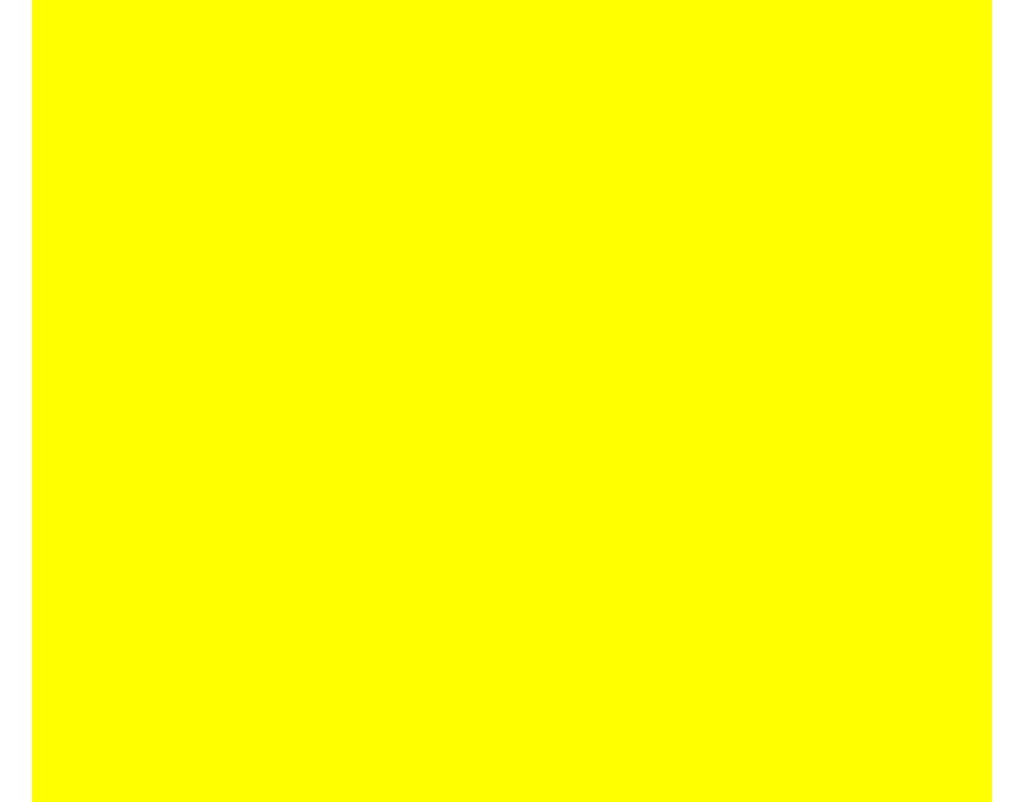
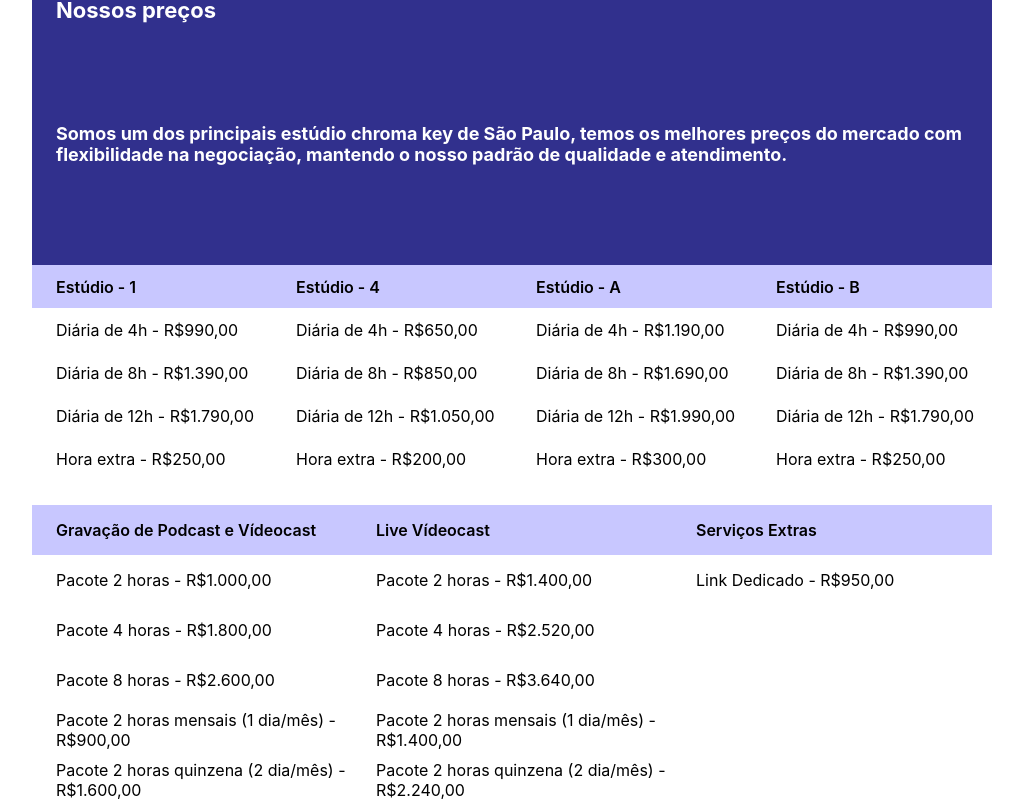
Before and after one commit to san-santos/site-3telas, a Next.js app: page / in a window 1280 px wide. Shown: the part 4618-5420 px from the top of the page, without its empty margins (128-1151 px from the left). Built offline with nearby package versions, Linux system fonts and the light colour scheme.

Commit message:
Site 3Telas em desenvolvimento: Página tabela de valores

```diff
--- a/src/components/Main/Main-pages/Main-values.tsx
+++ /dev/null
@@ -1,11 +0,0 @@
-import { MainValues } from '../../styled'
-
-const Values = () => {
-  return (
-    <>
-      <MainValues id="values" />
-    </>
-  )
-}
-
-export default Values
--- /dev/null
+++ b/src/components/Main/Main-pages/table-values/list-render/index.tsx
@@ -0,0 +1,21 @@
+import ListVilaOlimpia from './list-olimpia'
+import ListExtrasOlimpia from './list-extras-olimpia'
+import { Lists, Container, TitlePage, TextInfo } from './styled'
+const ListValues = () => {
+  return (
+    <Container>
+      <TitlePage>Nossos preços</TitlePage>
+      <TextInfo>
+        Somos um dos principais estúdio chroma key de São Paulo, temos os
+        melhores preços do mercado com flexibilidade na negociação, mantendo o
+        nosso padrão de qualidade e atendimento.
+      </TextInfo>
+      <Lists>
+        <ListVilaOlimpia />
+        <ListExtrasOlimpia />
+      </Lists>
+    </Container>
+  )
+}
+
+export default ListValues
--- /dev/null
+++ b/src/components/Main/Main-pages/table-values/list-render/list-extras-olimpia.tsx
@@ -0,0 +1,51 @@
+import { useState } from 'react'
+import { ListValuesExtras, ListColumnExtras, ListText, Title } from './styled'
+
+const ListExtrasOlimpia = () => {
+  const selecServico = [
+    'Gravação de Podcast e Vídeocast',
+    'Live Vídeocast',
+    'Serviços Extras'
+  ]
+  const [gravacao] = useState([
+    'Pacote 2 horas - R$1.000,00',
+    'Pacote 4 horas - R$1.800,00',
+    'Pacote 8 horas - R$2.600,00',
+    'Pacote 2 horas mensais (1 dia/mês) - R$900,00',
+    'Pacote 2 horas quinzena (2 dia/mês) - R$1.600,00',
+    'Pacote 2 horas semanais (4 dia/mês) - R$2.800,00'
+  ])
+  const [live] = useState([
+    'Pacote 2 horas - R$1.400,00',
+    'Pacote 4 horas - R$2.520,00',
+    'Pacote 8 horas - R$3.640,00',
+    'Pacote 2 horas mensais (1 dia/mês) - R$1.400,00',
+    'Pacote 2 horas quinzena (2 dia/mês) - R$2.240,00',
+    'Pacote 2 horas semanais (4 dia/mês) - R$3.920,00'
+  ])
+  const [servicos] = useState(['Link Dedicado - R$950,00'])
+  return (
+    <ListValuesExtras>
+      <ListColumnExtras>
+        <Title>{selecServico.slice(0, 1)}</Title>
+        {gravacao.map((item) => (
+          <ListText key={item}>{item}</ListText>
+        ))}
+      </ListColumnExtras>
+      <ListColumnExtras>
+        <Title>{selecServico.slice(1, 2)}</Title>
+        {live.map((item) => (
+          <ListText key={item}>{item}</ListText>
+        ))}
+      </ListColumnExtras>
+      <ListColumnExtras>
+        <Title>{selecServico.slice(2, 3)}</Title>
+        {servicos.map((item) => (
+          <ListText key={item}>{item}</ListText>
+        ))}
+      </ListColumnExtras>
+    </ListValuesExtras>
+  )
+}
+
+export default ListExtrasOlimpia
--- /dev/null
+++ b/src/components/Main/Main-pages/table-values/list-render/list-olimpia.tsx
@@ -0,0 +1,66 @@
+import { useState } from 'react'
+import { ListValues, ListColumn, ListText, Title } from './styled'
+
+const ListVilaOlimpia = () => {
+  const selectStudio = [
+    'Estúdio - 1',
+    'Estúdio - 4',
+    'Estúdio - A',
+    'Estúdio - B'
+  ]
+  const [studio1] = useState([
+    'Diária de 4h - R$990,00',
+    'Diária de 8h - R$1.390,00',
+    'Diária de 12h - R$1.790,00',
+    'Hora extra - R$250,00'
+  ])
+  const [studio4] = useState([
+    'Diária de 4h - R$650,00',
+    'Diária de 8h - R$850,00',
+    'Diária de 12h - R$1.050,00',
+    'Hora extra - R$200,00'
+  ])
+  const [studioA] = useState([
+    'Diária de 4h - R$1.190,00',
+    'Diária de 8h - R$1.690,00',
+    'Diária de 12h - R$1.990,00',
+    'Hora extra - R$300,00'
+  ])
+  const [studioB] = useState([
+    'Diária de 4h - R$990,00',
+    'Diária de 8h - R$1.390,00',
+    'Diária de 12h - R$1.790,00',
+    'Hora extra - R$250,00'
+  ])
+
+  return (
+    <ListValues>
+      <ListColumn>
+        <Title>{selectStudio.slice(0, 1)}</Title>
+        {studio1.map((item) => (
+          <ListText key={item}>{item}</ListText>
+        ))}
+      </ListColumn>
+      <ListColumn>
+        <Title>{selectStudio.slice(1, 2)}</Title>
+        {studio4.map((item) => (
+          <ListText key={item}>{item}</ListText>
+        ))}
+      </ListColumn>
+      <ListColumn>
+        <Title>{selectStudio.slice(2, 3)}</Title>
+        {studioA.map((item) => (
+          <ListText key={item}>{item}</ListText>
+        ))}
+      </ListColumn>
+      <ListColumn>
+        <Title>{selectStudio.slice(3, 4)}</Title>
+        {studioB.map((item) => (
+          <ListText key={item}>{item}</ListText>
+        ))}
+      </ListColumn>
+    </ListValues>
+  )
+}
+
+export default ListVilaOlimpia
--- /dev/null
+++ b/src/components/Main/Main-pages/table-values/list-render/styled.tsx
@@ -0,0 +1,72 @@
+import styled from 'styled-components'
+/*### PÁGINA VALUES ###*/
+export const Container = styled.div`
+  display: flex;
+  flex-direction: column;
+`
+export const TitlePage = styled.h1`
+  color: #fff;
+  font-size: 22px;
+  margin-left: 24px;
+  margin-top: 100px;
+  margin-bottom: 100px;
+`
+export const TextInfo = styled.h2`
+  color: #fff;
+  font-size: 18px;
+  margin-left: 24px;
+  margin-right: 24px;
+`
+/*### LISTAS ###*/
+export const Lists = styled.div`
+  width: 100%;
+  height: auto;
+  display: flex;
+  flex-direction: column;
+`
+/*### LISTA VALORES VILA OLIMPIA  ###*/
+export const ListValues = styled.ul`
+  background-color: #fff;
+  width: 100%;
+  height: 30vh;
+  display: flex;
+  justify-content: space-between;
+  margin-top: 100px;
+`
+export const ListValuesExtras = styled.ul`
+  background-color: #fff;
+  width: 100%;
+  height: 50vh;
+  display: flex;
+  justify-content: space-between;
+`
+export const ListColumn = styled.div`
+  width: 25%;
+  display: flex;
+  flex-direction: column;
+  margin-bottom: 24px;
+`
+export const ListColumnExtras = styled.div`
+  width: 34%;
+  display: flex;
+  flex-direction: column;
+`
+export const ListText = styled.li`
+  font-weight: 400;
+  list-style: none;
+  font-size: 16px;
+  height: 50px;
+  display: flex;
+  align-items: center;
+  background-color: #fff;
+  margin-left: 24px;
+`
+export const Title = styled.div`
+  background-color: #c8c7ff;
+  height: 50px;
+  display: flex;
+  align-items: center;
+  font-size: 16px;
+  font-weight: 600;
+  padding-left: 24px;
+`
--- /dev/null
+++ b/src/components/Main/Main-pages/table-values/main-values.tsx
@@ -0,0 +1,13 @@
+import { MainValues } from '../../../styled'
+import ListValues from './list-render'
+const Values = () => {
+  return (
+    <>
+      <MainValues id="values">
+        <ListValues />
+      </MainValues>
+    </>
+  )
+}
+
+export default Values
--- a/src/components/styled.tsx
+++ b/src/components/styled.tsx
@@ -57,7 +57,7 @@ export const MainValues = styled.section`
   width: 100%;
   height: 1080px;
   display: flex;
-  background-color: #ff0;
+  background-color: #31308d;
 `
 
 export const MainContact = styled.section`
--- a/src/pages/index.tsx
+++ b/src/pages/index.tsx
@@ -1,6 +1,6 @@
-import Footer from 'components/Footer'
-import Header from 'components/Header'
-import Main from 'components/Main'
+import Footer from 'components/footer'
+import Header from 'components/header'
+import Main from 'components/main'
 
 const Home = () => {
   return (
```
Also changed, not shown: src/components/Main/index.tsx (+6 -6 lines), .eslintrc.json.
